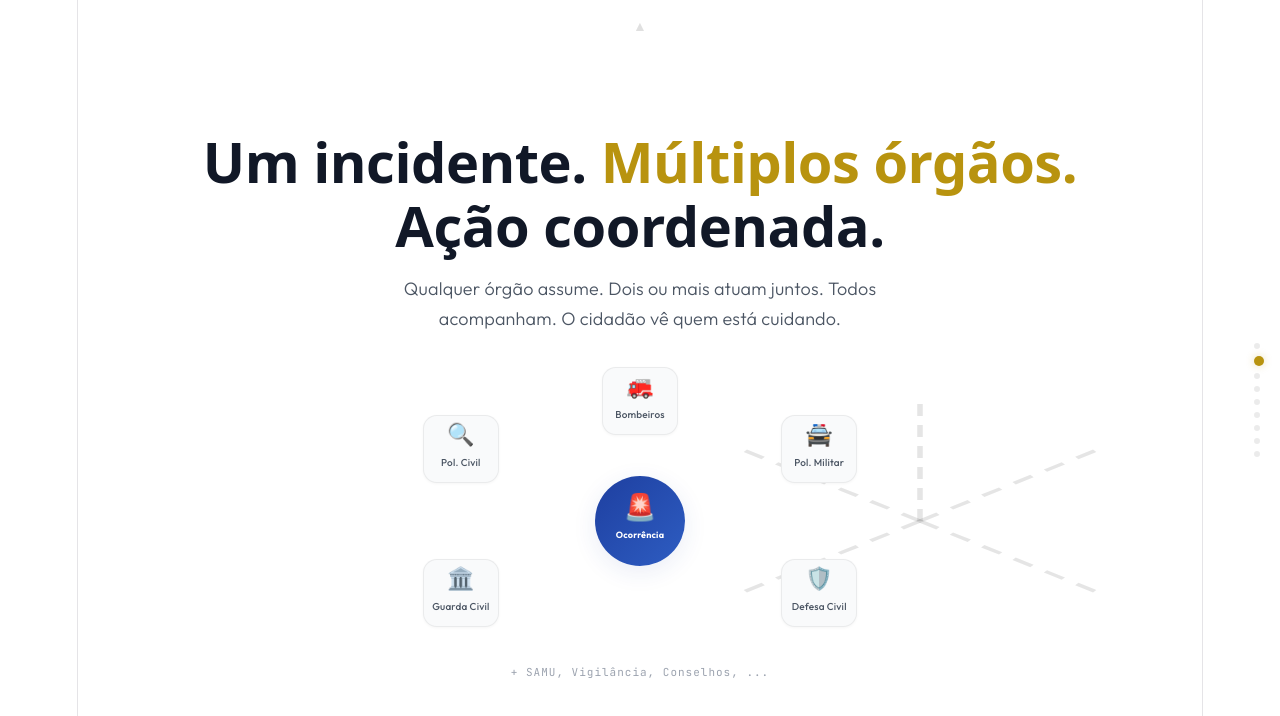
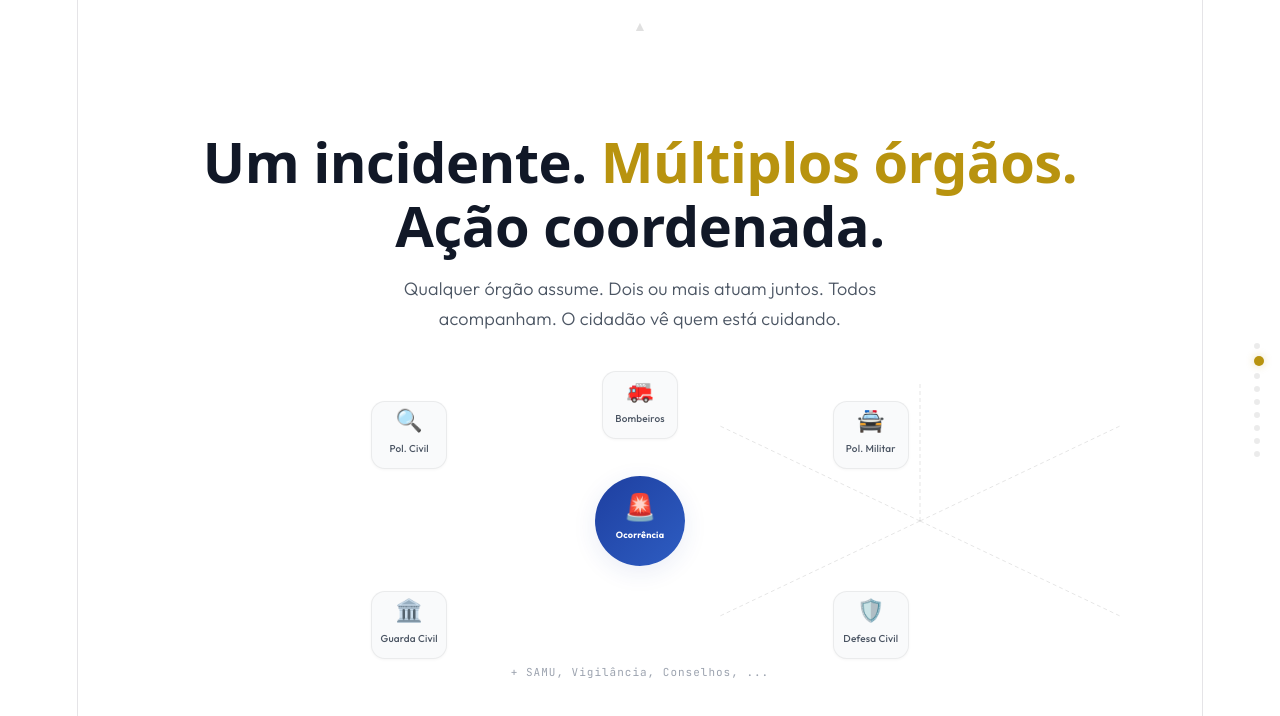
Before and after one commit to it-cast/argo, a React (Vite) app: page / in a window 1280 px wide. Both pictures are taken after a click on the button 1257 px from the left and 363 px from the top of the page. Shown: the top 716 px of the page. Built offline with nearby package versions, Linux system fonts and the light colour scheme.

Commit message:
Update argos.tsx

```diff
--- a/src/argos.tsx
+++ b/src/argos.tsx
@@ -96,8 +96,9 @@ export default function ARGOS() {
       onTouchEnd={te}
       style={{
         width: '100%',
-        height: '100vh',
-        overflow: 'hidden',
+        minHeight: '100vh',
+        overflowX: 'hidden',
+        overflowY: 'auto',
         position: 'relative',
         background: '#FFFFFF',
         fontFamily: "'Outfit',sans-serif",
@@ -108,7 +109,7 @@ export default function ARGOS() {
       <style>{`
 @import url('https://fonts.googleapis.com/css2?family=Instrument+Serif:ital@0;1&family=Outfit:wght@300;400;500;600;700;800&family=JetBrains+Mono:wght@400;500&display=swap');
 *{margin:0;padding:0;box-sizing:border-box}
-html,body{overflow:hidden;height:100vh;width:100%}
+html,body{margin:0;padding:0;background:#FFFFFF;}
 ::selection{background:rgba(184,134,11,.12)}
 @keyframes su{from{opacity:0;transform:translateY(18px)}to{opacity:1;transform:translateY(0)}}
 @keyframes br{0%,100%{transform:scale(1);opacity:.45}50%{transform:scale(1.06);opacity:.8}}
@@ -116,7 +117,7 @@ html,body{overflow:hidden;height:100vh;width:100%}
 @keyframes fl{0%,100%{transform:translateY(0)}50%{transform:translateY(-6px)}}
 @keyframes sp{0%,100%{opacity:.25}50%{opacity:.08}}
 @keyframes dp{0%,100%{box-shadow:0 0 0 0 rgba(181,32,32,.4)}70%{box-shadow:0 0 0 8px rgba(181,32,32,0)}}
-.sl{width:100%;height:100%;display:flex;flex-direction:column;justify-content:center;padding:36px 64px;position:relative;overflow:hidden;background:#FFFFFF}
+.sl{width:100%;min-height:100vh;display:flex;flex-direction:column;justify-content:center;padding:36px 64px;position:relative;overflow:hidden;background:#FFFFFF}
 .sl.c{align-items:center;text-align:center}
 @media(max-width:960px){.sl{padding:28px 20px !important}.rg{grid-template-columns:1fr !important}.hm{display:none !important}.po{order:-1;margin-bottom:16px}}
 @media(max-width:600px){.g4r{grid-template-columns:1fr 1fr !important}}
@@ -221,7 +222,7 @@ html,body{overflow:hidden;height:100vh;width:100%}
         key={k}
         style={{
           width: '100%',
-          height: '100%',
+          minHeight: '100vh',
           animation: 'su .5s cubic-bezier(.22,1,.36,1) both',
         }}
       >
@@ -238,7 +239,7 @@ const I3 = '#4B5563';
 const I4 = '#9CA3AF';
 const G = '#92750E';
 const G2 = '#B8930F';
-// const G3 = '#D4A843';
+//const G3 = '#D4A843';
 const BL = '#1E3FA0';
 const BL2 = '#2E5DC2';
 const GR = '#047857';
@@ -436,16 +437,6 @@ function Myth() {
 
 /* ══ 1. SPOILER ══ */
 function Spoiler() {
-  // coordenadas em porcentagem, compartilhadas entre SVG e cards
-  const center = { x: 50, y: 50 };
-  const nodes = [
-    { icon: '🚒', name: 'Bombeiros', x: 50, y: 10 },
-    { icon: '🚔', name: 'Pol. Militar', x: 82, y: 26 },
-    { icon: '🛡️', name: 'Defesa Civil', x: 82, y: 74 },
-    { icon: '🔍', name: 'Pol. Civil', x: 18, y: 26 },
-    { icon: '🏛️', name: 'Guarda Civil', x: 18, y: 74 },
-  ];
-
   return (
     <SL c>
       <H2
@@ -476,7 +467,6 @@ function Spoiler() {
           height: 300,
         }}
       >
-        {/* nó central */}
         <div
           style={{
             position: 'absolute',
@@ -507,38 +497,58 @@ function Spoiler() {
             Ocorrência
           </span>
         </div>
-
-        {/* linhas conectando todos os órgãos ao centro */}
         <svg
           width="100%"
           height="100%"
-          viewBox="0 0 100 100"
-          preserveAspectRatio="none"
           style={{ position: 'absolute', zIndex: 1 }}
         >
-          {nodes.map((n, i) => (
+          {[
+            [280, 150, 280, 12],
+            [280, 150, 480, 55],
+            [280, 150, 480, 245],
+            [280, 150, 80, 55],
+            [280, 150, 80, 245],
+          ].map(([x1, y1, x2, y2], i) => (
             <line
               key={i}
-              x1={`${center.x}%`}
-              y1={`${center.y}%`}
-              x2={`${n.x}%`}
-              y2={`${n.y}%`}
+              x1={x1}
+              y1={y1}
+              x2={x2}
+              y2={y2}
               stroke={BD2}
               strokeWidth={1}
               strokeDasharray="4 3"
             />
           ))}
         </svg>
-
-        {/* cards dos órgãos */}
-        {nodes.map((o, i) => (
+        {[
+          {
+            icon: '🚒',
+            name: 'Bombeiros',
+            s: {
+              left: '50%',
+              top: 0,
+              transform: 'translateX(-50%)',
+            },
+          },
+          { icon: '🚔', name: 'Pol. Militar', s: { right: '2%', top: '10%' } },
+          {
+            icon: '🛡️',
+            name: 'Defesa Civil',
+            s: { right: '2%', bottom: '4%' },
+          },
+          { icon: '🔍', name: 'Pol. Civil', s: { left: '2%', top: '10%' } },
+          {
+            icon: '🏛️',
+            name: 'Guarda Civil',
+            s: { left: '2%', bottom: '4%' },
+          },
+        ].map((o, i) => (
           <div
             key={i}
             style={{
               position: 'absolute',
-              left: `${o.x}%`,
-              top: `${o.y}%`,
-              transform: 'translate(-50%,-50%)',
+              ...(o.s as React.CSSProperties),
               width: 76,
               height: 68,
               borderRadius: 14,
@@ -565,7 +575,6 @@ function Spoiler() {
             </span>
           </div>
         ))}
-
         <div
           style={{
             position: 'absolute',
@@ -1238,7 +1247,6 @@ function Dashboard() {
                       height: 32,
                       borderRadius: '50%',
                       border: `2px solid ${m.c}`,
-                      transform: 'translate(-50%,-50%)',
                       animation: 'rp 2.5s ease infinite',
                     }}
                   />
@@ -2027,7 +2035,7 @@ function Closing() {
           whiteSpace: 'nowrap',
         }}
       >
-        ITCAST — Instituto de Tecnologia, Ciência e Assistência Social
+        ITCAST
       </div>
     </SL>
   );
```
